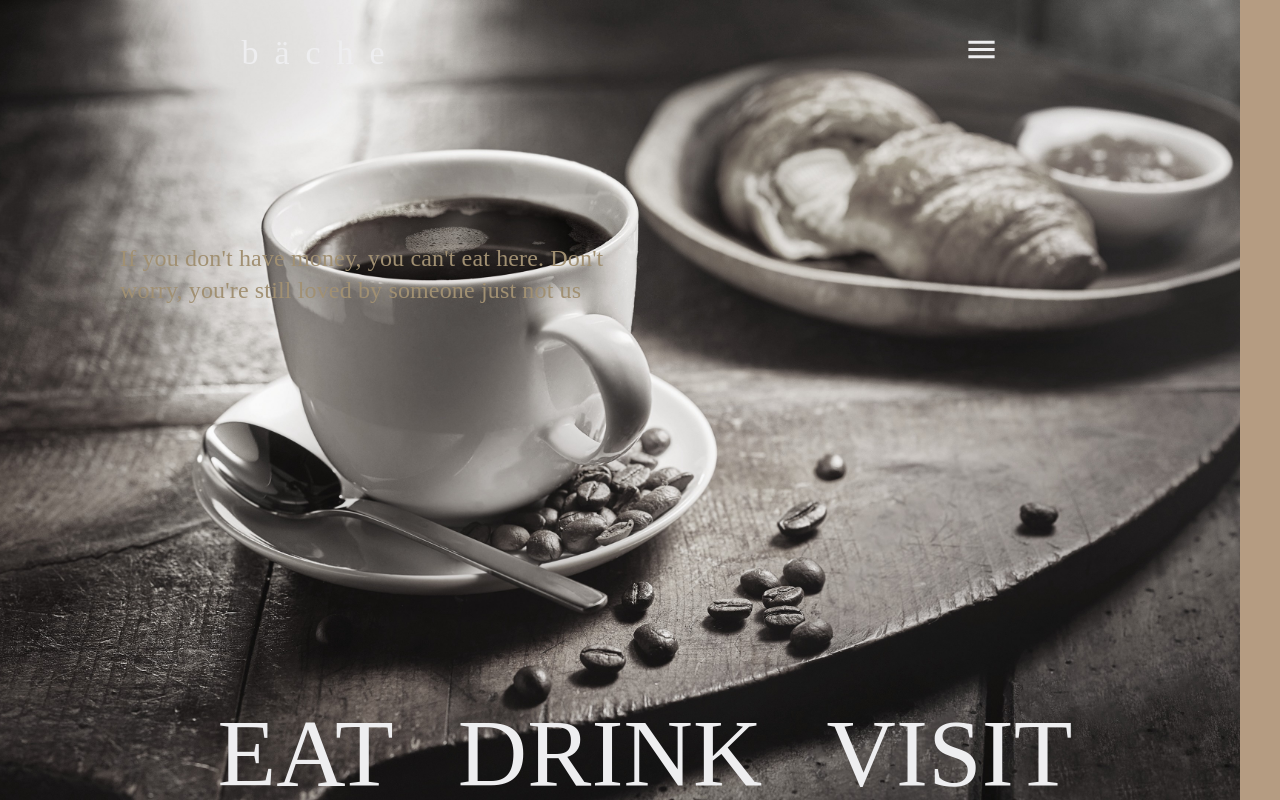
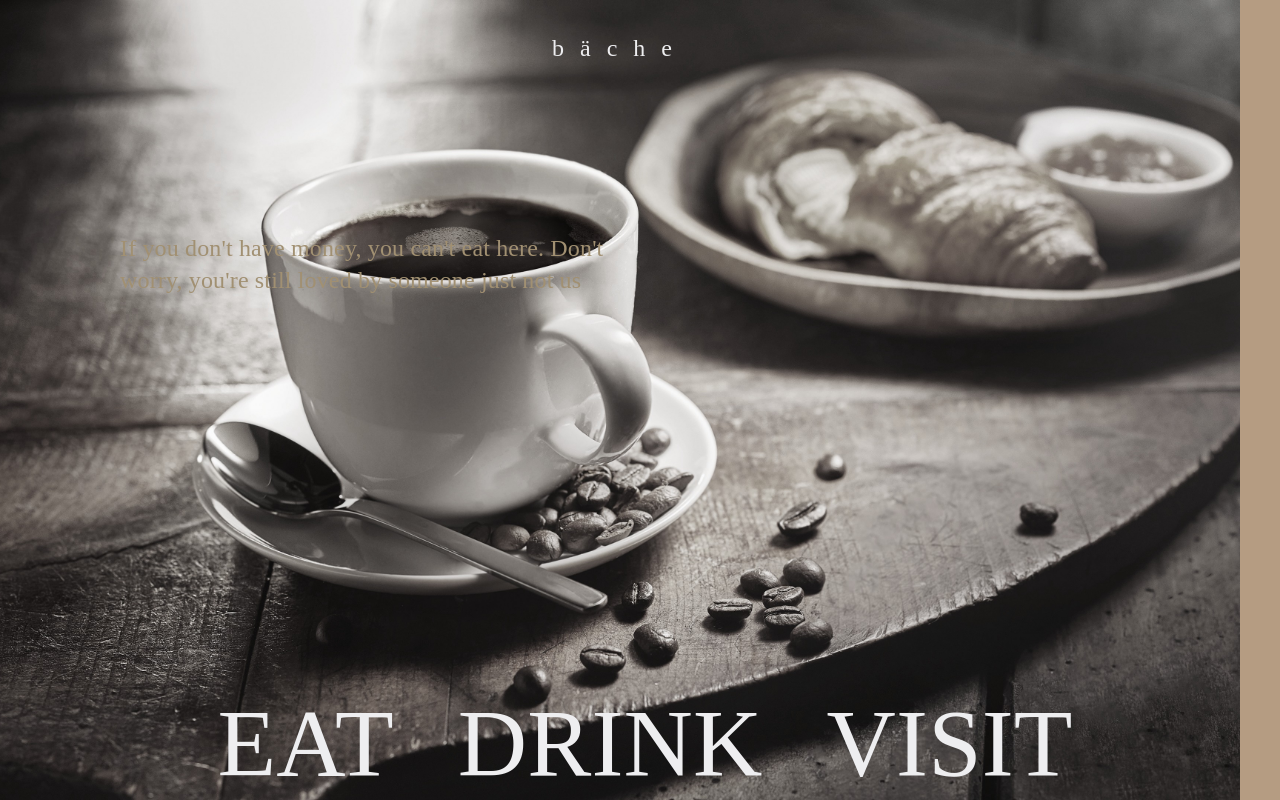
Before and after one commit to APottinger/brooks, a React (Create React App) app: page / in a window 1280 px wide. Built offline with nearby package versions, Linux system fonts and the light colour scheme; a web font is replaced by a local one.

Commit message:
deletes icon

```diff
--- a/src/components/Navbar/Navbar.js
+++ b/src/components/Navbar/Navbar.js
@@ -1,6 +1,5 @@
 import { Typography, Grid } from '@mui/material';
 import { ThemeProvider } from '@mui/material/styles';
-import MenuIcon from '@mui/icons-material/Menu';
 import useStyles from './styles';
 import theme from '../../helpers/ThemeProvider'
 
@@ -12,13 +11,11 @@ const Navbar = () => {
         <ThemeProvider theme={theme}>
             <Grid container className={classes.grid}>
                 <Grid item>
-                    <Typography className={classes.title} color='#eeeef0' variant='h4'>
+                    <Typography className={classes.title} color='#eeeef0' variant='h5'>
                         bäche
                     </Typography>
                 </Grid>
-                <Grid item>
-                    <MenuIcon htmlColor='#eeeef0' fontSize='large'/>
-                </Grid>
+
             </Grid>
         </ThemeProvider>
     )
```
